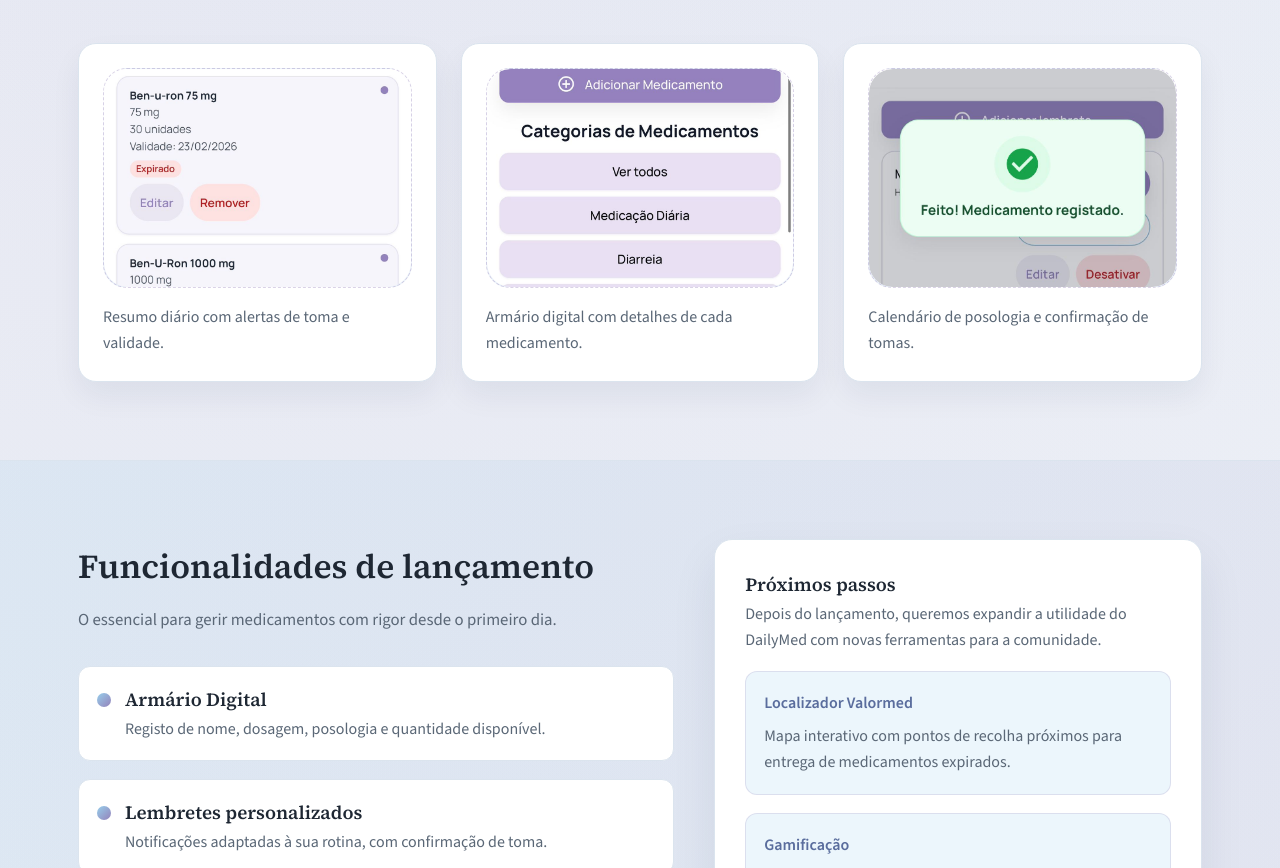
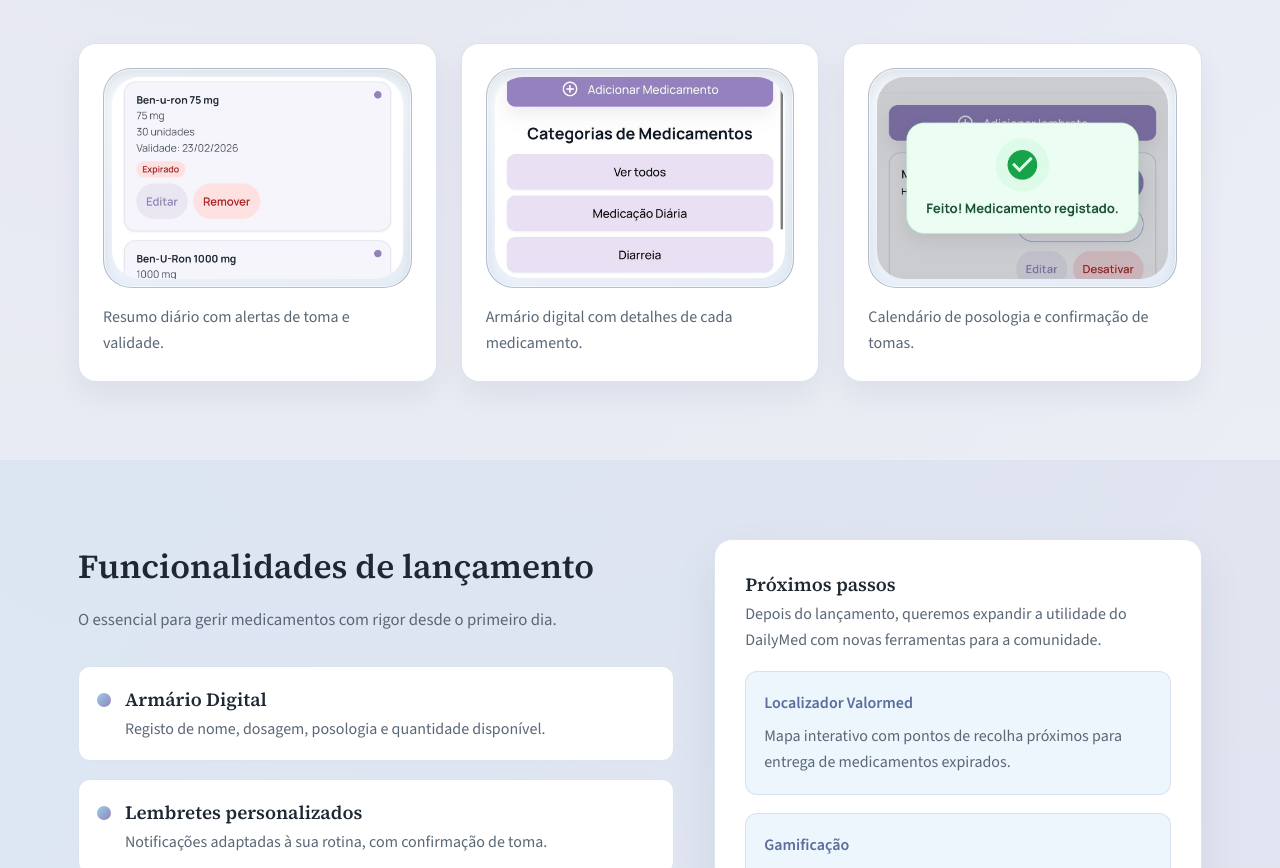
Before and after one commit to julioan1979/DailyM3d_clone, a plain HTML site: page index.html in a window 1280 px wide. Shown: the part 2617-3485 px from the top of the page. Drawn offline with nearby package versions, Linux system fonts and the light colour scheme.

Commit message:
Refina moldura das pré-visualizações do app

```diff
--- a/index.html
+++ b/index.html
@@ -179,19 +179,19 @@
                 </div>
                 <div class="preview-grid">
                     <div class="preview-card">
-                        <div class="preview-screen">
+                        <div class="preview-screen preview-screen--device">
                             <img src="images/capturas/1.jpeg" alt="Resumo diário">
                         </div>
                         <p>Resumo diário com alertas de toma e validade.</p>
                     </div>
                     <div class="preview-card">
-                        <div class="preview-screen">
+                        <div class="preview-screen preview-screen--device">
                             <img src="images/capturas/2.jpeg" alt="Armário digital">
                         </div>
                         <p>Armário digital com detalhes de cada medicamento.</p>
                     </div>
                     <div class="preview-card">
-                        <div class="preview-screen">
+                        <div class="preview-screen preview-screen--device">
                             <img src="images/capturas/3.jpeg" alt="Calendário de posologia">
                         </div>
                         <p>Calendário de posologia e confirmação de tomas.</p>
--- a/styles.css
+++ b/styles.css
@@ -624,9 +624,18 @@ main {
     height: 220px;
     border-radius: 24px;
     background: linear-gradient(180deg, #ffffff 0%, #eaf1f9 100%);
-    border: 1px dashed rgba(148, 130, 186, 0.35);
+    border: 1px solid rgba(147, 160, 181, 0.42);
+    box-shadow: inset 0 0 0 1px rgba(255, 255, 255, 0.42), inset 0 7px 14px rgba(33, 48, 68, 0.08);
     margin-bottom: 16px;
     overflow: hidden;
+}
+
+.preview-screen--device {
+    border-radius: 28px;
+    border: 1px solid rgba(121, 136, 156, 0.5);
+    background: linear-gradient(170deg, #f8fbff 0%, #e5edf7 100%);
+    box-shadow: inset 0 0 0 1px rgba(255, 255, 255, 0.58), inset 0 8px 14px rgba(23, 34, 50, 0.1);
+    padding: 8px;
 }
 
 .preview-screen img {
```
